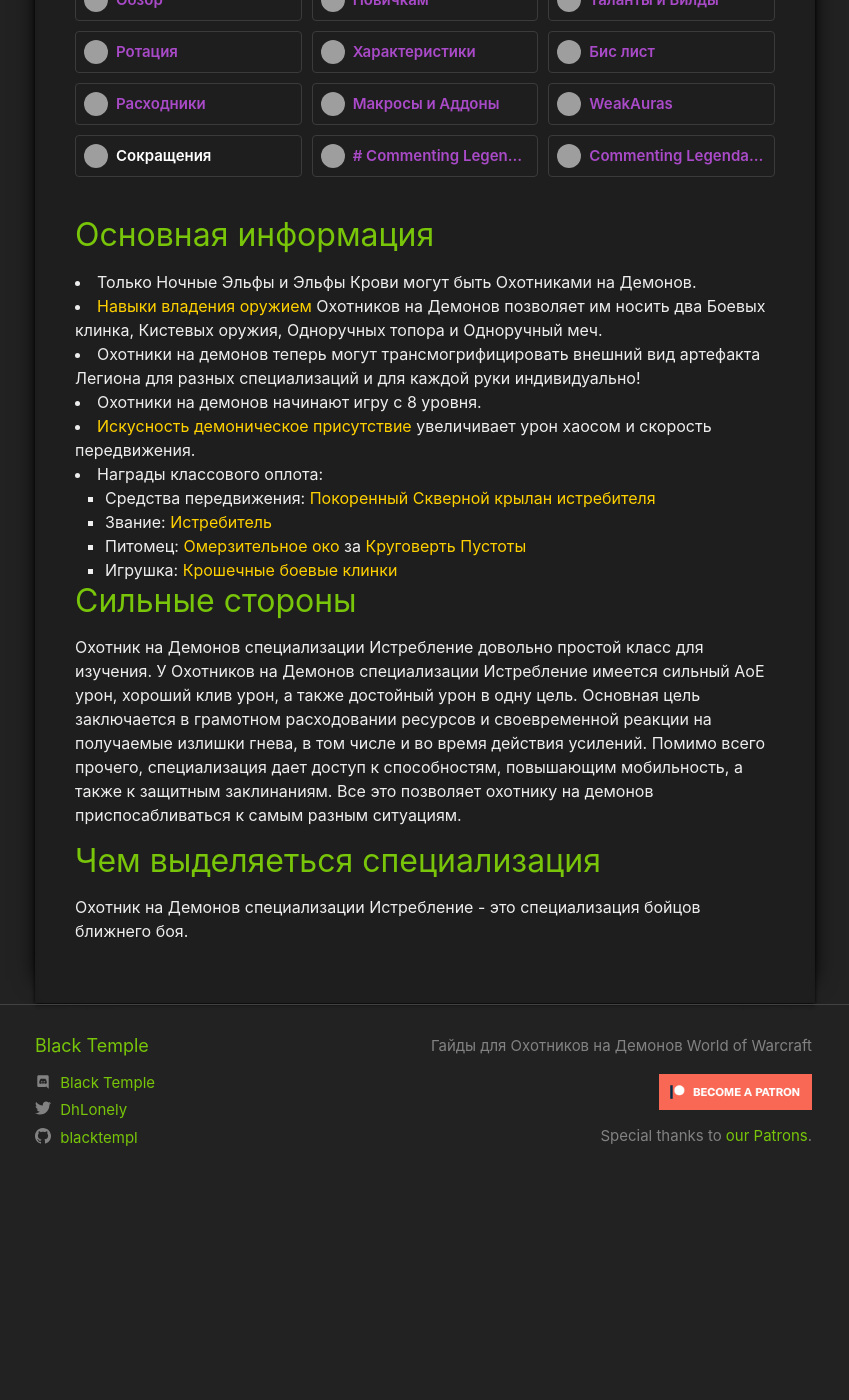
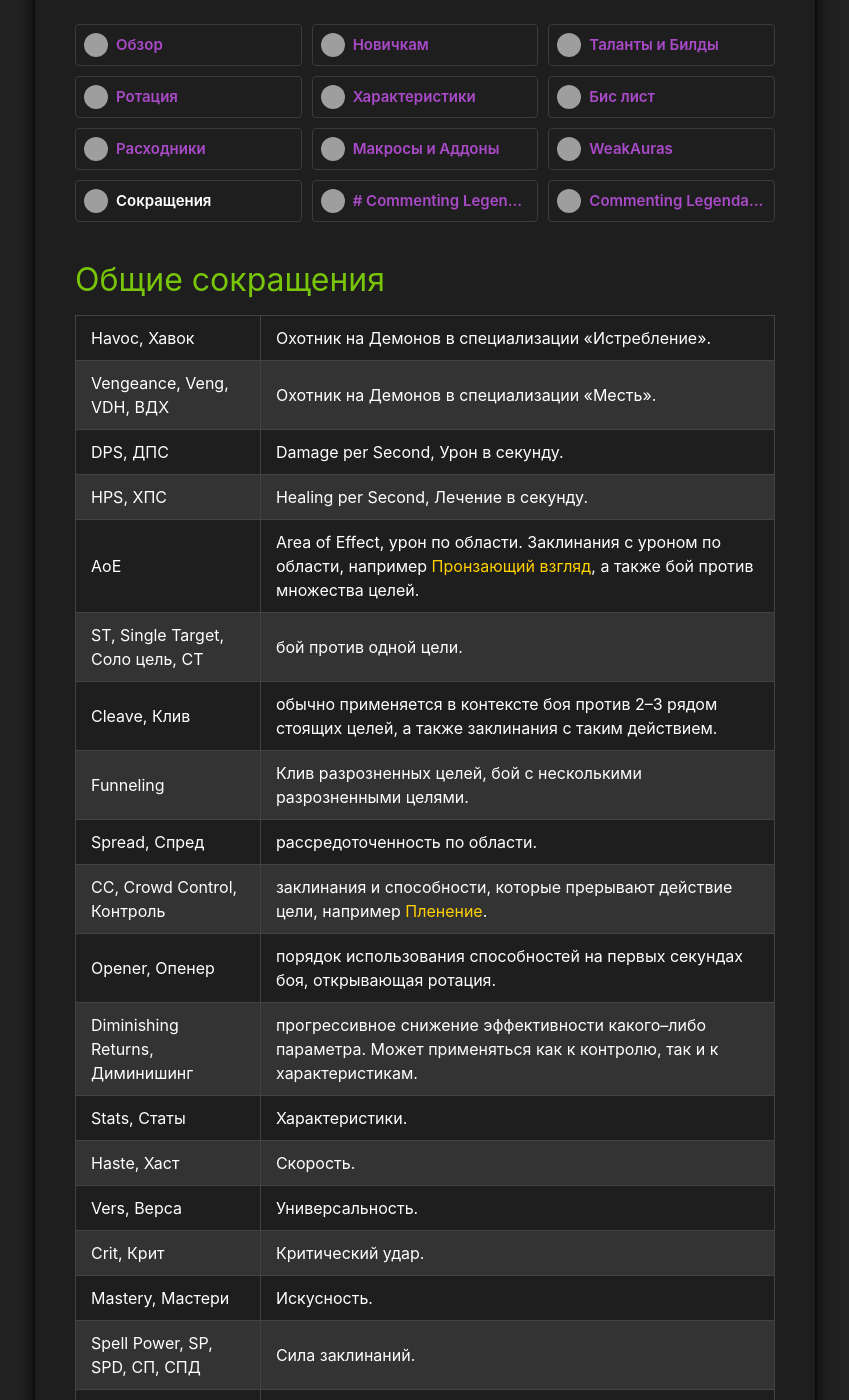
Before and after one commit to blacktempl/blacktempl.github.io, a Jekyll site: the page built from guide/vengeance/common-terms.md, in a window 1280 px wide and 1400 px high, scrolled down 390 px, cut to the strip 0-1400 px from the top of the window. Shown: the whole strip, without its empty margins (215-1064 px from the left). Built offline with Jekyll 4.4.1, drawn with Linux system fonts in a browser that asks for light colours; a script that is not in the unit is left out; comment, search, counter and statistics services are not loaded; before the commit the page ends 1599 px from its top, so only the background shows below that; some of the changed text lies outside the part shown; grey boxes are pictures that could not be loaded.

Commit message:
Update common-terms.md

```diff
--- a/guide/vengeance/common-terms.md
+++ b/guide/vengeance/common-terms.md
@@ -21,30 +22,127 @@
 <a href="#"><img src="https://wow.zamimg.com/images/wow/icons/medium/wow_token01.jpg"> Commenting Legendaries</a>
 </div>
 <br>
-## Основная информация
+## Общие сокращения
 
- <li> Только Ночные Эльфы и Эльфы Крови могут быть Охотниками на Демонов.</li>
- <li> {{ site.data.spell.weapon_skills }} Охотников на Демонов позволяет им носить два Боевых клинка, Кистевых оружия, Одноручных топора и Одноручный меч.</li>
- <li> Охотники на демонов теперь могут трансмогрифицировать внешний вид артефакта Легиона для разных специализаций и для каждой руки индивидуально!</li>
- <li> Охотники на демонов начинают игру с 8 уровня.</li>
- <li> {{ site.data.spell.masterydh }} увеличивает урон хаосом и скорость передвижения.</li>
-<li> Награды классового оплота:
-            <ul>
-                <li>Средства передвижения: {{ site.data.item.Slayers_Felbroken_Shrieker }}</li>
-                <li class="asc-apl" style="display:none;"></li>
-                <li>Звание: {{ site.data.item.slayer_title }}</li>
-                <li class="se-apl" style="display: none;"></li>
-				<li>Питомец: {{ site.data.item.Hateful_Eye }} за {{ site.data.item.Twisting_Nether }}</li>
-                <li class="asc-apl" style="display:none;"></li>
-                <li>Игрушка: {{ site.data.item.A_Tiny_Set_of_Warglaives }}</li>
-                <li class="se-apl" style="display: none;"></li>
-            </ul>
-        </li>
+|Havoc, Хавок| Охотник на Демонов в специализации «Истребление».|
+|Vengeance, Veng, VDH, ВДХ| Охотник на Демонов в специализации «Месть».|
+|DPS, ДПС| Damage per Second, Урон в секунду.|
+|HPS, ХПС| Healing per Second, Лечение в секунду.|
+|AoE| Area of Effect, урон по области. Заклинания с уроном по области, например {{ site.data.spell.Eye_Beam }}, а также бой против множества целей.|
+|ST, Single Target, Соло цель, СТ | бой против одной цели.|
+|Cleave, Клив| обычно применяется в контексте боя против 2–3 рядом стоящих целей, а также заклинания с таким действием.|
+|Funneling| Клив разрозненных целей, бой с несколькими разрозненными целями.|
+|Spread, Спред| рассредоточенность по области.|
+|СС, Crowd Control, Контроль| заклинания и способности, которые прерывают действие цели, например {{ site.data.spell.Imprison }}.|
+|Opener, Опенер| порядок использования способностей на первых секундах боя, открывающая ротация.|
+|Diminishing Returns, Диминишинг| прогрессивное снижение эффективности какого–либо параметра. Может применяться как к контролю, так и к характеристикам.|
+|Stats, Статы| Характеристики.|
+|Haste, Хаст| Скорость.|
+|Vers, Верса| Универсальность.|
+|Crit, Крит| Критический удар.|
+|Mastery, Мастери| Искусность.|
+|Spell Power, SP, SPD, СП, СПД| Сила заклинаний.|
+|Cap, Кап| Максимальное значение определенного параметра.|
+|BiS, БиС| Лучшая вещь, какую можно надеть в данный слот.|
+|CD, КД| Время восстановления.|
+|GCD, ГКД| Общее время восстановления, вызываемое почти всеми способностями.|
+|HP, ХП| Уровень здоровья.|
+|DoT, Дот| Damage over Time – Способность, наносящая урон в течение времени.|
+|HoT, Хот| Healing over Time – Способность, восстанавливающая здоровье в течение времени.|
+|Cast, Каст| заклинание, процесс чтения, применения заклинания.|
+|Interrupt, Интерапт, кик| прерывание заклинания, например {{ site.data.spell.Disrupt }}.|
+|Smart Heal, Смарт Хил| АоЕ заклинания лечения, которые в первую очередь выбирают наиболее раненых союзников.|
+|Alt, Альт| второй (третий, четвёртый) и не основной персонаж.|
+|LFG, ЛФГ| Looking for Group - Инструмент в игре, используемый для поиска групп.|
+|LFR, ЛФР| Looking for Raid - Самая легкая в игре сложность рейдов, группы случайным образом собираются в очередь и автоматически формируют рейд.|
 
-## Сильные стороны
+## Сокращения способностей специализации Истребление
 
-Охотник на Демонов специализации Истребление довольно простой класс для изучения. У Охотников на Демонов специализации Истребление имеется сильный АоЕ урон, хороший клив урон, а также достойный урон в одну цель.
-Основная цель заключается в грамотном расходовании ресурсов и своевременной реакции на получаемые излишки гнева, в том числе и во время действия усилений. Помимо всего прочего, специализация дает доступ к способностям, повышающим мобильность, а также к защитным заклинаниям. Все это позволяет охотнику на демонов приспосабливаться к самым разным ситуациям.
+### Основные способности
 
-## Чем выделяеться специализация
-Охотник на Демонов специализации Истребление - это специализация бойцов ближнего боя.
+<table style="width:65%;">
+  <tr>
+    <td>Anni</td>
+    <td>{{ site.data.spell.Annihilation }}</td>
+  </tr>
+  <tr>
+    <td>БД, Танец</td>
+    <td>{{ site.data.spell.Blade_Dance }}</td>
+  </tr>
+  <tr>
+    <td>ПМ, Диспел</td>
+    <td>{{ site.data.spell.Consume_Magic }}</td>
+  </tr>
+  <tr>
+    <td>УХ</td>
+    <td>{{ site.data.spell.Chaos_Strike }}</td>
+  </tr>
+  <tr>
+    <td>УД, Укус</td>
+    <td>{{ site.data.spell.Demons_Bite }}</td>
+  </tr>
+  <tr>
+    <td>СВ, Взмах</td>
+    <td>{{ site.data.spell.Death_Sweep }}</td>
+  </tr>
+  <tr>
+    <td>Бим, Взгляд,<br> Сварка</td>
+    <td>{{ site.data.spell.Eye_Beam }}</td>
+  </tr>
+  <tr>
+    <td>Рывок</td>
+    <td>{{ site.data.spell.Fel_Rush }}</td>
+  </tr>
+  <tr>
+    <td>Аура, Жар</td>
+    <td>{{ site.data.spell.Immolation_Aura }}</td>
+  </tr>
+  <tr>
+    <td>Мета</td>
+    <td>{{ site.data.spell.Metamorphosis }}</td>
+  </tr>
+  <tr>
+    <td>Глефа</td>
+    <td>{{ site.data.spell.Throw_Glaive }}</td>
+  </tr>
+  <tr>
+    <td>Отрыв</td>
+    <td>{{ site.data.spell.Vengeful_Retreat }}</td>
+  </tr>
+</table>
+
+### Основные таланты
+<table style="width:65%;">
+  <tr>
+    <td>Бараж</td>
+    <td>{{ site.data.talent.Fel_Barrage }}</td>
+  </tr>
+  <tr>
+    <td>ДА</td>
+    <td>{{ site.data.talent.Demonic_Appetite }}</td>
+  </tr>
+  <tr>
+    <td>ДБ</td>
+    <td>{{ site.data.talent.Demon_Blades }}</td>
+  </tr>
+  <tr>
+    <td>Разрыв</td>
+    <td>{{ site.data.talent.Essence_Break }}</td>
+  </tr>
+  <tr>
+    <td>ФБ, Клинок</td>
+    <td>{{ site.data.talent.Felblade }}</td>
+  </tr>
+  <tr>
+    <td>СТ Стан</td>
+    <td>{{ site.data.talent.Fel_Eruption }}</td>
+  </tr>
+  <tr>
+    <td>ШК, Шквал</td>
+    <td>{{ site.data.talent.Glaive_Tempest }}</td>
+  </tr>
+  <tr>
+    <td>Хаос</td>
+    <td>{{ site.data.talent.Unbound_Chaos }}</td>
+  </tr>
+</table>
```
Also changed, not shown: other parts of guide/vengeance/common-terms.md (+1 -0 lines).
